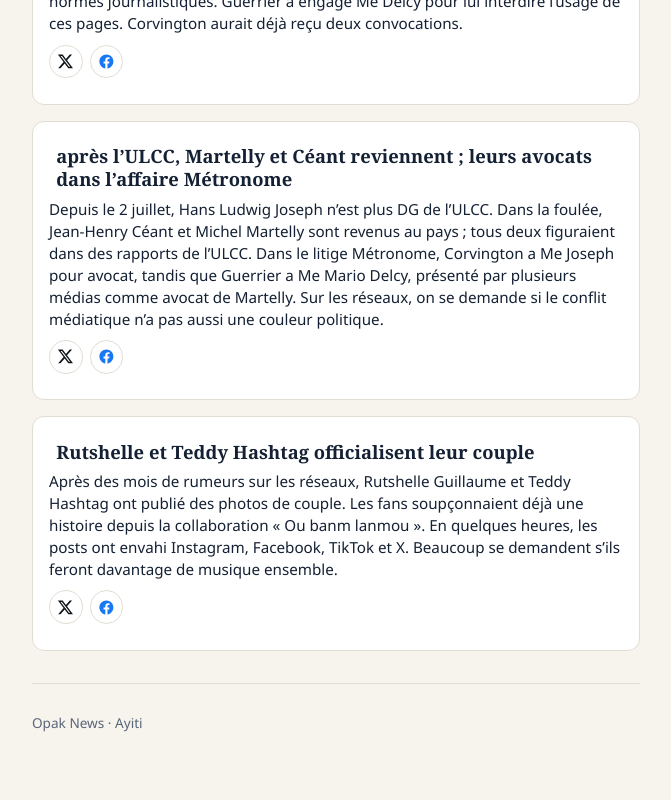
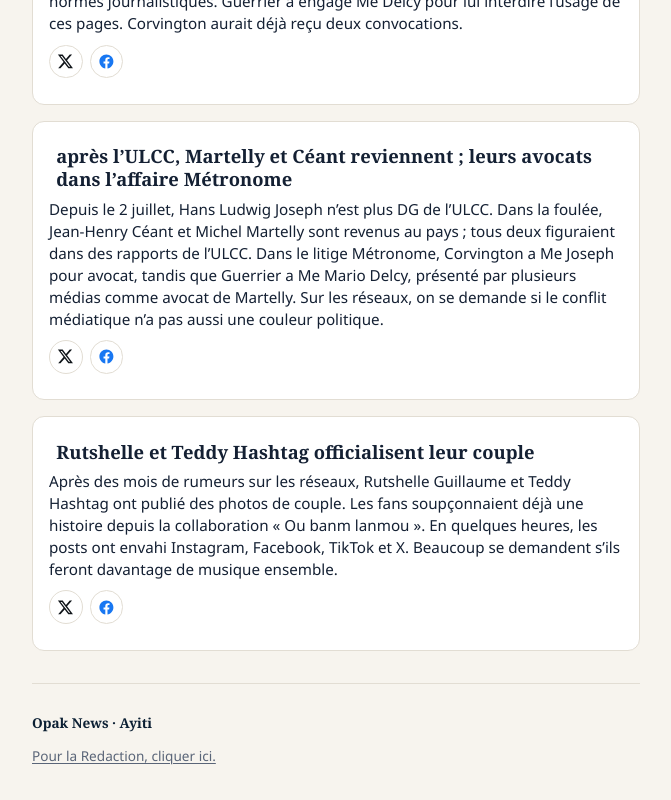
Before and after one commit to haitialways-pixel/opak-news, a React (Vite) app: page / in a window 1280 px wide. Shown: the part 5969-6769 px from the top of the page, without its empty margins (304-975 px from the left). Built offline with nearby package versions, Linux system fonts and the light colour scheme; no server answers.

Commit message:
Footer: replace email line with 'Pour la Redaction, cliquer ici.' mailto link

```diff
--- /dev/null
+++ b/src/components/SiteFooter.tsx
@@ -0,0 +1,17 @@
+import { Link } from "react-router-dom";
+import { SITE } from "../config";
+import { useLanguage } from "../context/LanguageContext";
+
+export function SiteFooter() {
+  const { ui } = useLanguage();
+  return (
+    <footer className="site-footer">
+      <p>
+        <Link to="/" className="brand-inline">Opak News · Ayiti</Link>
+      </p>
+      <p className="footer-redaction">
+        <a href={`mailto:${SITE.contactEmail}`}>{ui.sendNote}</a>
+      </p>
+    </footer>
+  );
+}
--- a/src/pages/HomePage.tsx
+++ b/src/pages/HomePage.tsx
@@ -1,3 +1,4 @@
+import { SiteFooter } from "../components/SiteFooter";
 import { FeaturedVideo } from "../components/FeaturedVideo";
 import { InTheKnow } from "../components/InTheKnow";
 import { Masthead } from "../components/Masthead";
@@ -12,9 +13,7 @@ export function HomePage() {
         <FeaturedVideo />
         <InTheKnow />
       </main>
-      <footer className="site-footer">
-        <p>Opak News · Ayiti</p>
-      </footer>
+      <SiteFooter />
     </div>
   );
 }
--- a/src/pages/StoryPage.tsx
+++ b/src/pages/StoryPage.tsx
@@ -1,3 +1,4 @@
+import { SiteFooter } from "../components/SiteFooter";
 import { Link, useParams } from "react-router-dom";
 import { AdPlaceholder } from "../components/AdPlaceholder";
 import { ShareBar } from "../components/ShareBar";
@@ -111,11 +112,7 @@ export function StoryPage() {
         <AdPlaceholder />
       </main>
 
-      <footer className="site-footer">
-        <Link to="/" className="brand-inline">
-          Opak News · Ayiti
-        </Link>
-      </footer>
+      <SiteFooter />
     </div>
   );
 }
```
